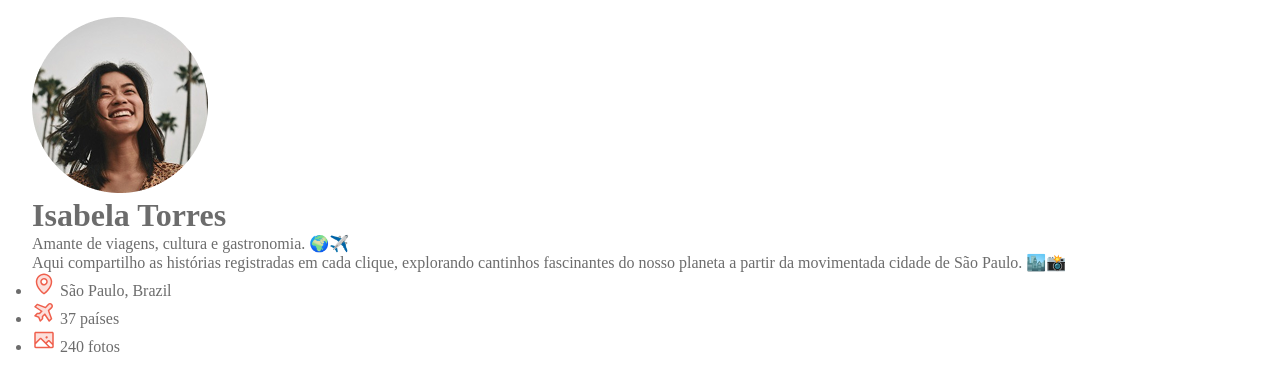
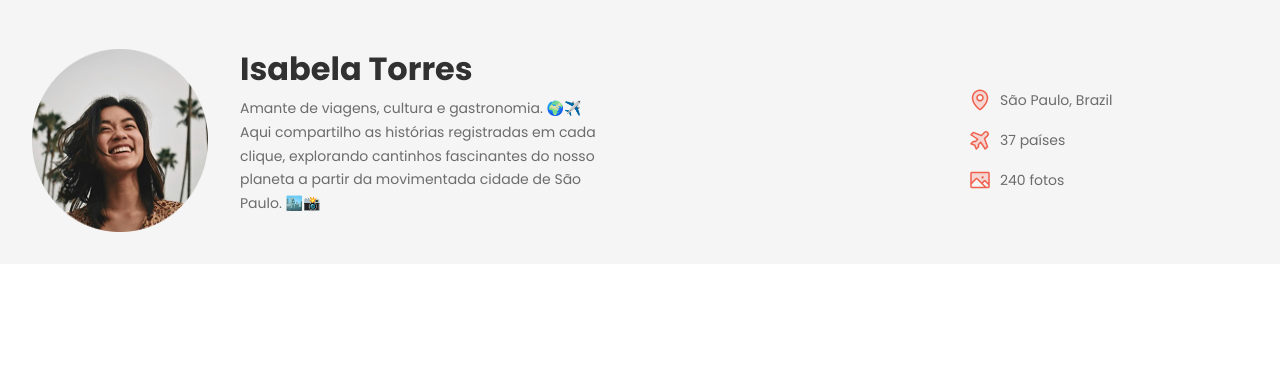
Before and after one commit to cbcjuniorcbc/aulas-fullstack, a plain HTML site: page Aulas HTML/Aula Travelgram/index.html in a window 1280 px wide. Shown: the part 79-470 px from the top of the page. Drawn offline with Linux system fonts and the light colour scheme.

Commit message:
correção

```diff
--- a/Aulas HTML/Aula Travelgram/styles/global.css
+++ b/Aulas HTML/Aula Travelgram/styles/global.css
@@ -40,6 +40,6 @@ a:hover {
     margin-inline: auto;
 }
 
-.surface-color{
+.bg-surface-color{
     background-color: var(--surface-color);
 }
--- /dev/null
+++ b/Aulas HTML/Aula Travelgram/styles/header.css
@@ -0,0 +1,44 @@
+header {
+    padding-block: 32px;
+    font: var(--text-md)
+    }
+
+header .container {
+    display: flex;
+    justify-content: space-between;
+    align-items: center;
+}
+
+#profile {
+    display: flex;
+
+    gap: 32px;
+}
+
+#profile > div {
+    max-width: 384px;
+}
+
+#profile h1 {
+    font: var(--text-lg);
+    color: var(--text-color-primary);
+    margin-bottom: 8px;
+}
+
+#profile p {
+    color: var(--text-color-secondary);
+    margin-bottom: 16px;
+}
+
+#info {
+    list-style: none;
+    display: flex;
+    flex-direction: column;
+    gap: 16px;
+    width: 280px;
+}
+#info li {
+    display: flex;
+    align-items: center;
+    gap: 8px;
+}
--- a/Aulas HTML/Aula Travelgram/styles/index.css
+++ b/Aulas HTML/Aula Travelgram/styles/index.css
@@ -1,2 +1,3 @@
 @import url(global.css);
 @import url(nav.css);
+@import url(header.css);
```
